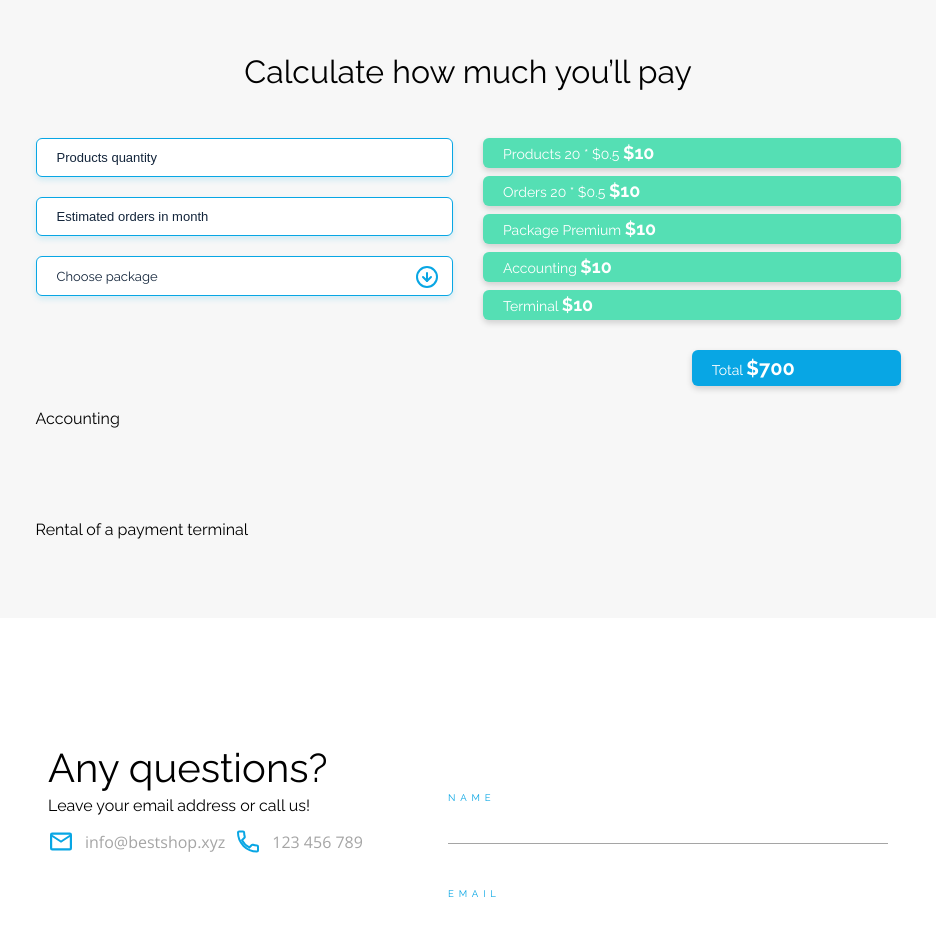
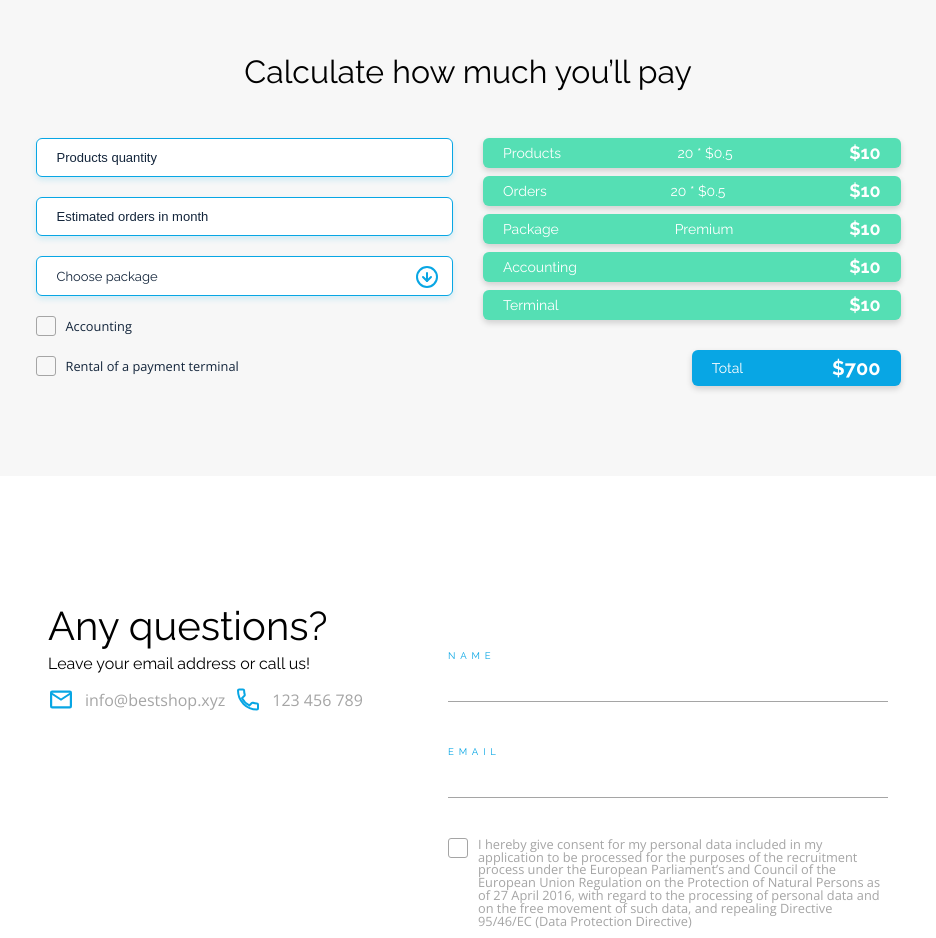
Before and after one commit to PrzemyslawMachola/Best-shop, a website: page index.html in a window 1280 px wide. Shown: the part 3320-4258 px from the top of the page, without its empty margins (172-1108 px from the left). Drawn offline with nearby package versions, Linux system fonts and the light colour scheme.

Commit message:
calc section style

```diff
--- a/index.html
+++ b/index.html
@@ -182,14 +182,18 @@
             <li data-value="premium">Premium</li>
           </ul>
         </div>
-        <label class="form__checkbox">
+        <label class="checkbox">
           <input type="checkbox" id="accounting"/>
-          <span class="checkbox"></span>
+          <span
+          !-- class="checkbox" --
+          ></span>
           <p class="consent__text">Accounting</p>
         </label>
-        <label class="form__checkbox">
+        <label class="checkbox">
           <input type="checkbox" id="terminal"/>
-          <span class="checkbox"></span>
+          <span
+          !-- class="checkbox" --
+          ></span>
           <p class="consent__text">Rental of a payment terminal</p>
         </label>
       </form>
@@ -272,8 +276,6 @@
 </footer>
 </body>
 
-<script type="text/javascript" src="js/app.js">
-
-</script>
+<script src="js/app.js" type="text/javascript" ></script>
 
 </html>
--- a/js/app.js
+++ b/js/app.js
@@ -0,0 +1,4 @@
+function test () {
+  console.log("test");
+}
+test();
--- a/scss/elements/_calculator.scss
+++ b/scss/elements/_calculator.scss
@@ -118,9 +118,13 @@
     }
   }
 
-  .form__checkbox {
+  @include checkbox;
+
+  .checkbox {
+    margin-bottom: 10px;
     .consent__text {
       padding-top: 4px;
+      color: $color-dark-grey;
     }
   }
 
@@ -145,6 +149,8 @@
       align-items: center;
       color: $color-text-buttons;
       font-size: 0.875rem;
+      display: flex;
+      justify-content: space-between;
       // display: none;
 
       &.open {
@@ -158,7 +164,7 @@
       margin-top: 22px;
       padding: 8px 20px;
       background-color: $color-main;
-      display: block;
+      // display: block;
 
       .total__price {
         font-size: 1.25rem;
@@ -171,6 +177,7 @@
       background-color: $color-third;
       margin-bottom: 8px;
 
+
       .item {
         &__price {
           font-weight: 700;
--- a/scss/elements/_contact.scss
+++ b/scss/elements/_contact.scss
@@ -80,40 +80,13 @@
 //
 // }
 
-.checkbox input {
-  position: absolute;
-  opacity: 0;
-  cursor: pointer;
-  height: 0;
-  width: 0;
-}
 
-.checkbox {
-  cursor: pointer;
-  display: flex;
-  margin-bottom: 75px;
-  font-family: $font-open-sans;
-  font-size: 0.8em;
-  font-weight: 300;
-  color: $color-text-accent;
-  text-transform: none;
-}
 
-.checkbox span {
-  height: 20px;
-  width: 20px;
-  border: 1px solid $color-text-accent;
-  border-radius: 3px;
-  cursor: pointer;
-  flex-shrink: 0;
-  margin-right: 10px;
-}
+// .checkbox {
+  @include checkbox;
+// }
 
-.checkbox input:checked + span {
-  background-image: url(../../assets/Checkmark.svg);
-  background-position: center;
-  background-repeat: no-repeat;
-}
+
 
 .send__button {
   font-family: $font-open-sans;
--- a/scss/settings/_mixins.scss
+++ b/scss/settings/_mixins.scss
@@ -13,3 +13,39 @@
     @content;
   }
 }
+@mixin checkbox {
+  .checkbox {
+    cursor: pointer;
+    display: flex;
+    margin-bottom: 75px;
+    font-family: $font-open-sans;
+    font-size: 0.8em;
+    font-weight: 300;
+    color: $color-text-accent;
+    text-transform: none;
+
+    & input {
+      position: absolute;
+      opacity: 0;
+      cursor: pointer;
+      height: 0;
+      width: 0;
+    }
+
+    & span {
+      height: 20px;
+      width: 20px;
+      border: 1px solid $color-text-accent;
+      border-radius: 3px;
+      cursor: pointer;
+      flex-shrink: 0;
+      margin-right: 10px;
+    }
+
+    & input:checked + span {
+      background-image: url(../../assets/Checkmark.svg);
+      background-position: center;
+      background-repeat: no-repeat;
+    }
+  }
+}
```
Also changed, not shown: css/main.css, 1 other file.
